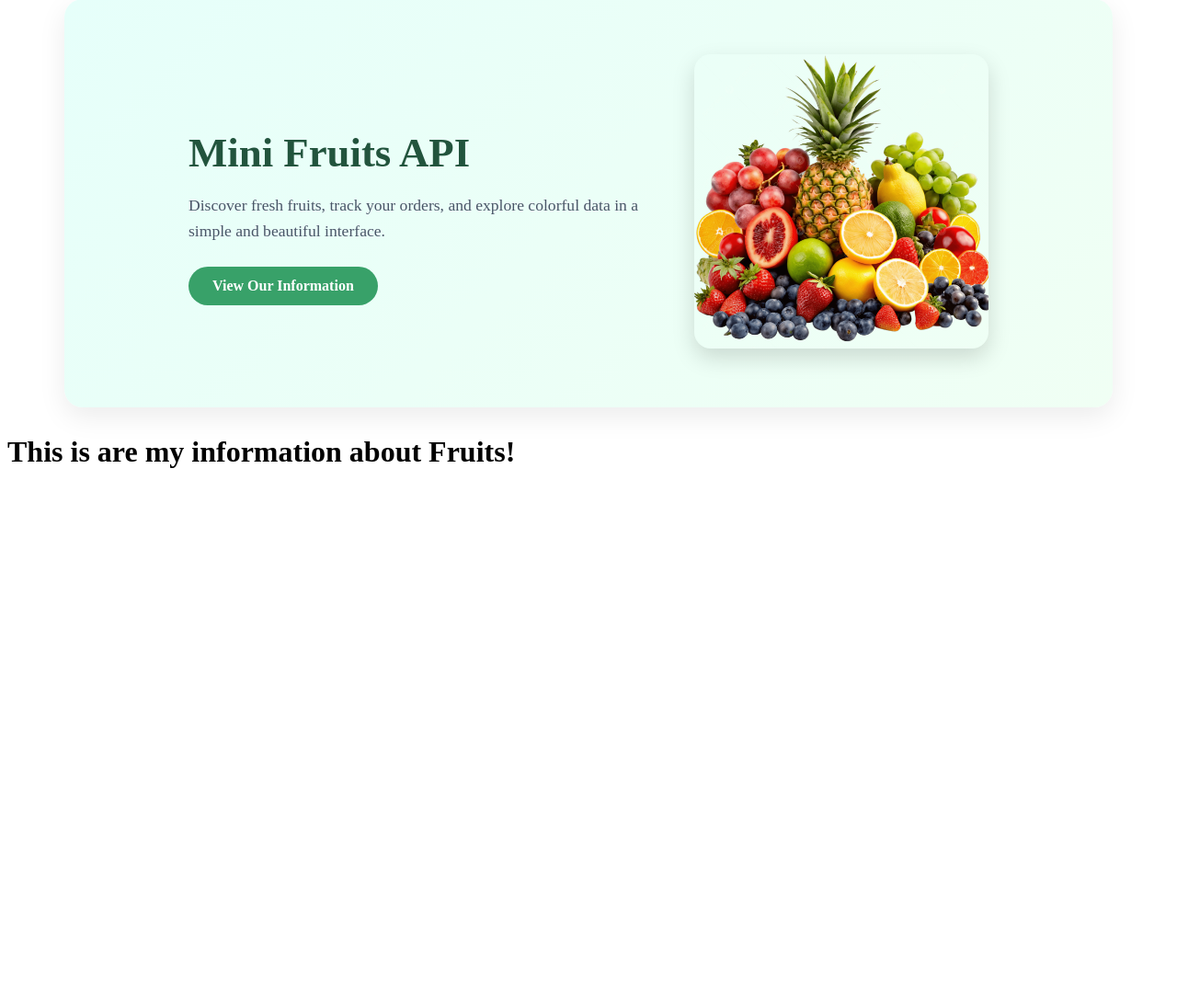
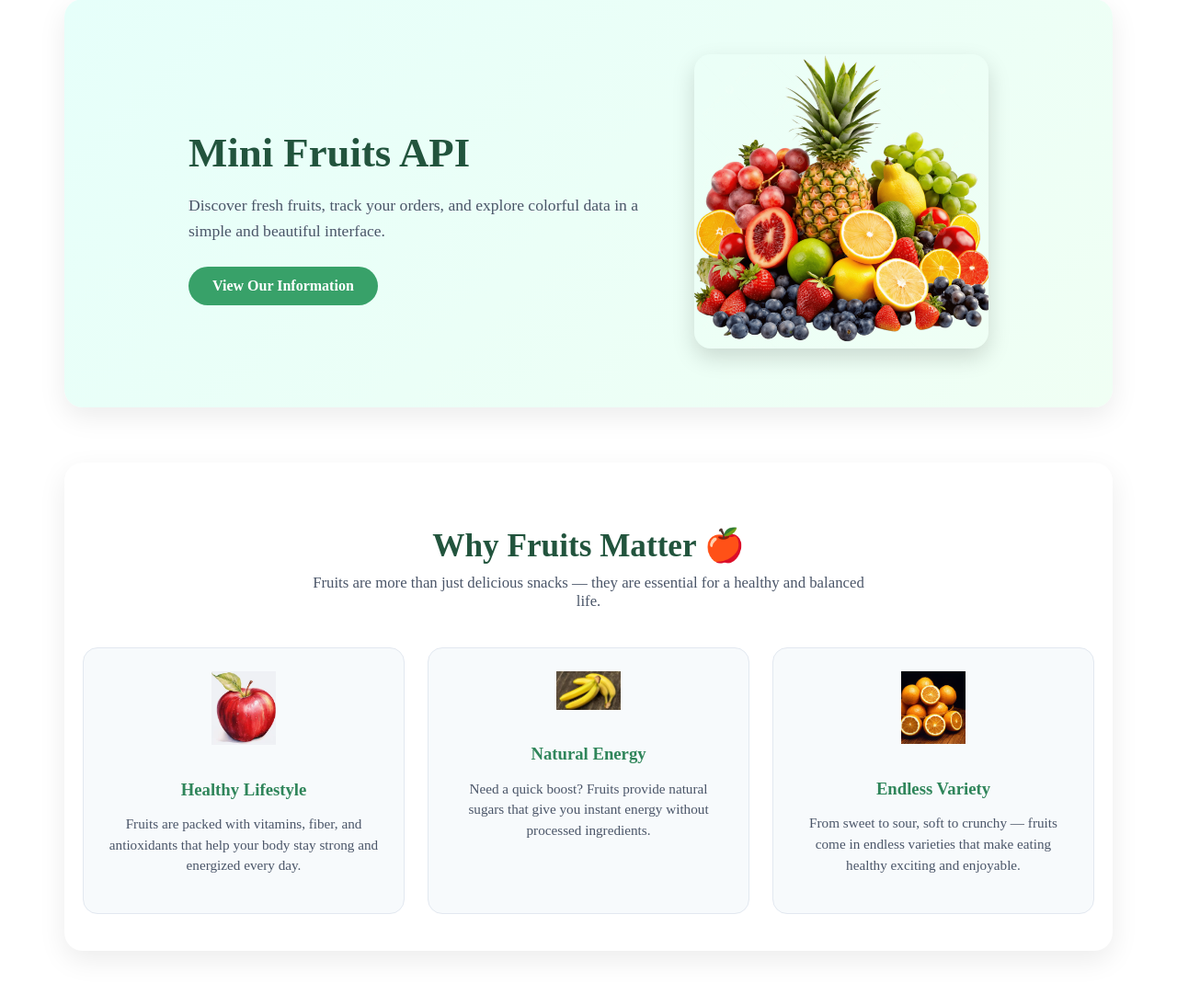
Before and after one commit to Olivierentwicklung/DAIntensivKursPublic, a Django app: page /fruits/list/info in a window 1280 px wide. Shown: the part 31-1125 px from the top of the page at 92% size. Before the commit the page ends 540 px from the top, so only its background shows below. Run offline with Django 5.2, Linux system fonts and the light colour scheme.

Commit message:
feat: add info section with cards and update image paths for better accessibility

```diff
--- a/fruit_app/static/fruit_app/css/style.css
+++ b/fruit_app/static/fruit_app/css/style.css
@@ -194,3 +194,72 @@
     height: 110px;
   }
 }
+
+.info-section {
+  max-width: 1100px;
+  margin: 60px auto;
+  padding: 40px 20px;
+  background: #ffffff;
+  border-radius: 20px;
+  box-shadow: 0 10px 30px rgba(0, 0, 0, 0.08);
+}
+
+.info-header {
+  text-align: center;
+  margin-bottom: 40px;
+}
+
+.info-header h2 {
+  font-size: 2.2rem;
+  color: #22543d;
+  margin-bottom: 10px;
+}
+
+.info-header p {
+  color: #4a5568;
+  font-size: 1.05rem;
+  max-width: 600px;
+  margin: 0 auto;
+}
+
+.info-grid {
+  display: grid;
+  grid-template-columns: repeat(3, 1fr);
+  gap: 25px;
+}
+
+.info-card {
+  background: #f7fafc;
+  border-radius: 16px;
+  padding: 25px;
+  text-align: center;
+  transition: 0.25s ease;
+  border: 1px solid #e2e8f0;
+}
+
+.info-card:hover {
+  transform: translateY(-6px);
+  box-shadow: 0 8px 20px rgba(0, 0, 0, 0.08);
+}
+
+.info-card img {
+  width: 70px;
+  margin-bottom: 15px;
+}
+
+.info-card h3 {
+  margin-bottom: 10px;
+  color: #2f855a;
+}
+
+.info-card p {
+  font-size: 0.95rem;
+  color: #4a5568;
+  line-height: 1.5;
+}
+
+@media (max-width: 768px) {
+  .info-grid {
+    grid-template-columns: 1fr;
+  }
+}
--- a/fruit_app/templates/fruit_app/fruitlist.html
+++ b/fruit_app/templates/fruit_app/fruitlist.html
@@ -1,4 +1,4 @@
-{% extends 'fruit_app/base.html'%}
+{% extends 'fruit_app/base.html'%}{% load static %}
 <div>
   {% block content %}
   <div class="fruit-page">
@@ -12,7 +12,7 @@
           <li class="fruit-item">
             <img
               class="fruit-image"
-              src="{{ fruit.img }}"
+              src="{% static fruit.img %}"
               alt="{{ fruit.name }}"
             />
             <div class="fruit-details">
@@ -34,7 +34,7 @@
           <li class="fruit-item">
             <img
               class="fruit-image"
-              src="{{ fruit.img }}"
+              src="{% static fruit.img  %}"
               alt="{{ fruit.name }}"
             />
             <div class="fruit-details">
--- a/fruit_app/templates/fruit_app/info.html
+++ b/fruit_app/templates/fruit_app/info.html
@@ -1,7 +1,44 @@
-{% extends 'fruit_app/base.html'%}
+{% extends 'fruit_app/base.html'%} {% load static %}
 <div>
   {% block infos %}
-  <h1>This is are my information about Fruits!</h1>
+  <div class="info-section">
+    <div class="info-header">
+      <h2>Why Fruits Matter 🍎</h2>
+      <p>
+        Fruits are more than just delicious snacks — they are essential for a
+        healthy and balanced life.
+      </p>
+    </div>
+
+    <div class="info-grid">
+      <div class="info-card">
+        <img src="{% static 'fruit_app/img/apfel.webp' %}" alt="Health" />
+        <h3>Healthy Lifestyle</h3>
+        <p>
+          Fruits are packed with vitamins, fiber, and antioxidants that help
+          your body stay strong and energized every day.
+        </p>
+      </div>
+
+      <div class="info-card">
+        <img src="{% static 'fruit_app/img/banane.jpg' %}" alt="Energy" />
+        <h3>Natural Energy</h3>
+        <p>
+          Need a quick boost? Fruits provide natural sugars that give you
+          instant energy without processed ingredients.
+        </p>
+      </div>
+
+      <div class="info-card">
+        <img src="{% static 'fruit_app/img/orange.jpg' %}" alt="Variety" />
+        <h3>Endless Variety</h3>
+        <p>
+          From sweet to sour, soft to crunchy — fruits come in endless varieties
+          that make eating healthy exciting and enjoyable.
+        </p>
+      </div>
+    </div>
+  </div>
 
   {% endblock %}
 </div>
--- a/fruit_app/views.py
+++ b/fruit_app/views.py
@@ -21,35 +21,35 @@ fruits: list[dict[str, str | int | bool]] = [
         "name": "Apfel",
         "gewicht": 150,
         "farbe": "Rot",
-        "img": "../../static/fruit_app/img/apfel.webp",
+        "img": "fruit_app/img/apfel.webp",
         "is_ordered": True,
     },
     {
         "name": "Banane",
         "gewicht": 120,
         "farbe": "Gelb",
-        "img": "../../static/fruit_app/img/banane.jpg",
+        "img": "fruit_app/img/banane.jpg",
         "is_ordered": False,
     },
     {
         "name": "Orange",
         "gewicht": 200,
         "farbe": "Orange",
-        "img": "../../static/fruit_app/img/orange.jpg",
+        "img": "fruit_app/img/orange.jpg",
         "is_ordered": True,
     },
     {
         "name": "Kirsche",
         "gewicht": 10,
         "farbe": "Rot",
-        "img": "../../static/fruit_app/img/kirsche.jpg",
+        "img": "fruit_app/img/kirsche.jpg",
         "is_ordered": False,
     },
     {
         "name": "Ananas",
         "gewicht": 1000,
         "farbe": "Gelb",
-        "img": "../../static/fruit_app/img/ananas.jpg",
+        "img": "fruit_app/img/ananas.jpg",
         "is_ordered": True,
     },
 ]
```
